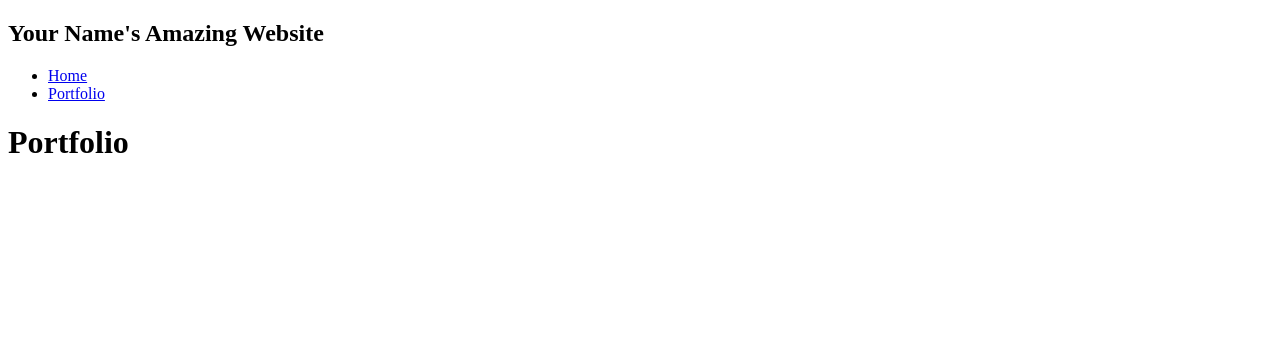
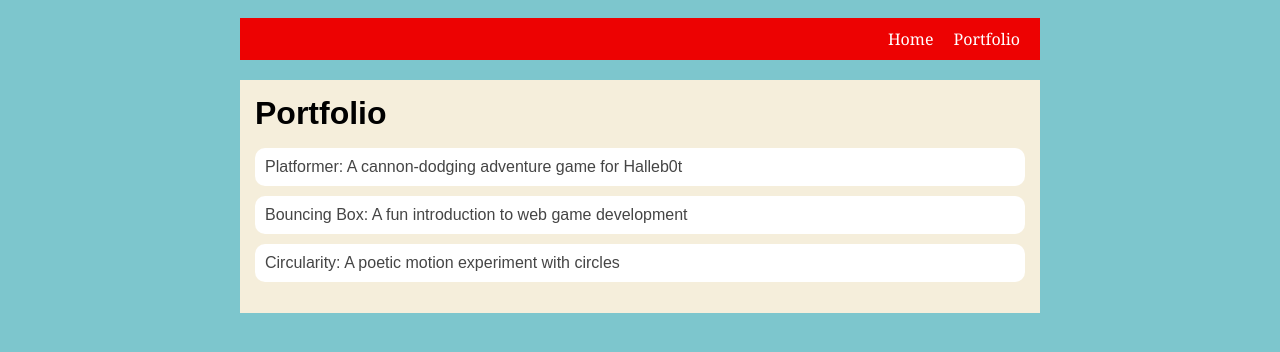
Before and after one commit to ZamWash/ZamWash.github.io, a plain HTML site: page portfolio.html in a window 1280 px wide. Drawn offline with Linux system fonts and the light colour scheme.

Commit message:
add portfolio page to website

```diff
--- a/portfolio.html
+++ b/portfolio.html
@@ -3,12 +3,13 @@
 <html>
   <head>
     <title>Za's Achievements</title>
+    <link rel="stylesheet" href="style.css" />
   </head>
 
   <body>
     <div id="all-contents">
       <nav>
-        <h1>Your Name's Amazing Website</h1>
+        <h1></h1>
         <ul id="nav-ul">
           <li class="nav-li">
             <a href="index.html">Home</a>
@@ -21,7 +22,24 @@
       <main>
         <div class="content">
           <h1>Portfolio</h1>
-          <ul id="portfolio"></ul>
+          <ul id="portfolio">
+            <li>
+              <a href="fsd-projects/platformer/"
+                >Platformer: A cannon-dodging adventure game for Halleb0t</a
+              >
+            </li>
+            <li>
+              <a href="fsd-projects/bouncing-box/"
+                >Bouncing Box: A fun introduction to web game development</a
+              >
+            </li>
+
+            <li>
+              <a href="fsd-projects/circularity/"
+                >Circularity: A poetic motion experiment with circles</a
+              >
+            </li>
+          </ul>
         </div>
       </main>
     </div>
--- a/style.css
+++ b/style.css
@@ -1,3 +1,4 @@
+/* Home Page Styles */
 body {
   background: rgb(125, 198, 205);
   color: rgb(45, 45, 45);
@@ -77,3 +78,30 @@ h2,
 h3 {
   margin: 0px;
 }
+
+/* Portfolio Styles */
+
+.content h1 {
+  color: black;
+}
+
+#portfolio {
+  list-style-type: none;
+  padding-left: 0;
+}
+
+#portfolio li {
+  background: #fff;
+  padding: 10px;
+  border-radius: 10px;
+  margin-bottom: 10px;
+}
+
+#portfolio li:hover {
+  background: #eee;
+}
+
+#portfolio a {
+  text-decoration: none;
+  color: #454545;
+}
```
